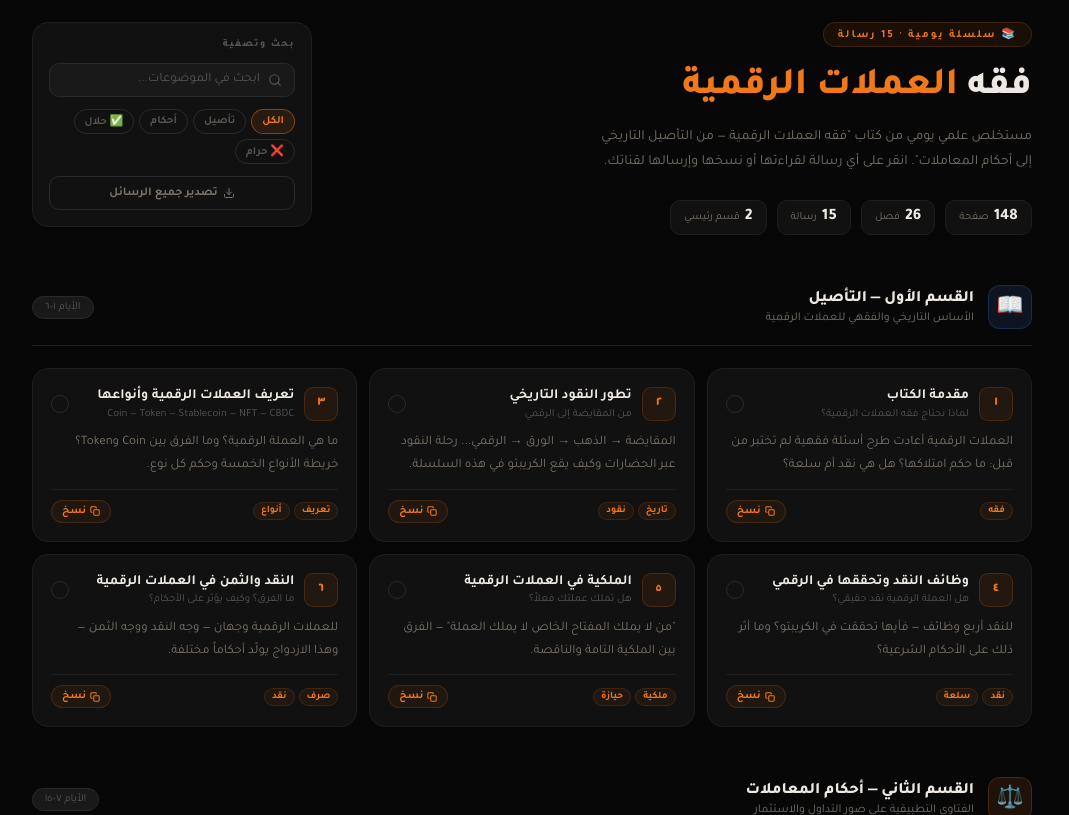
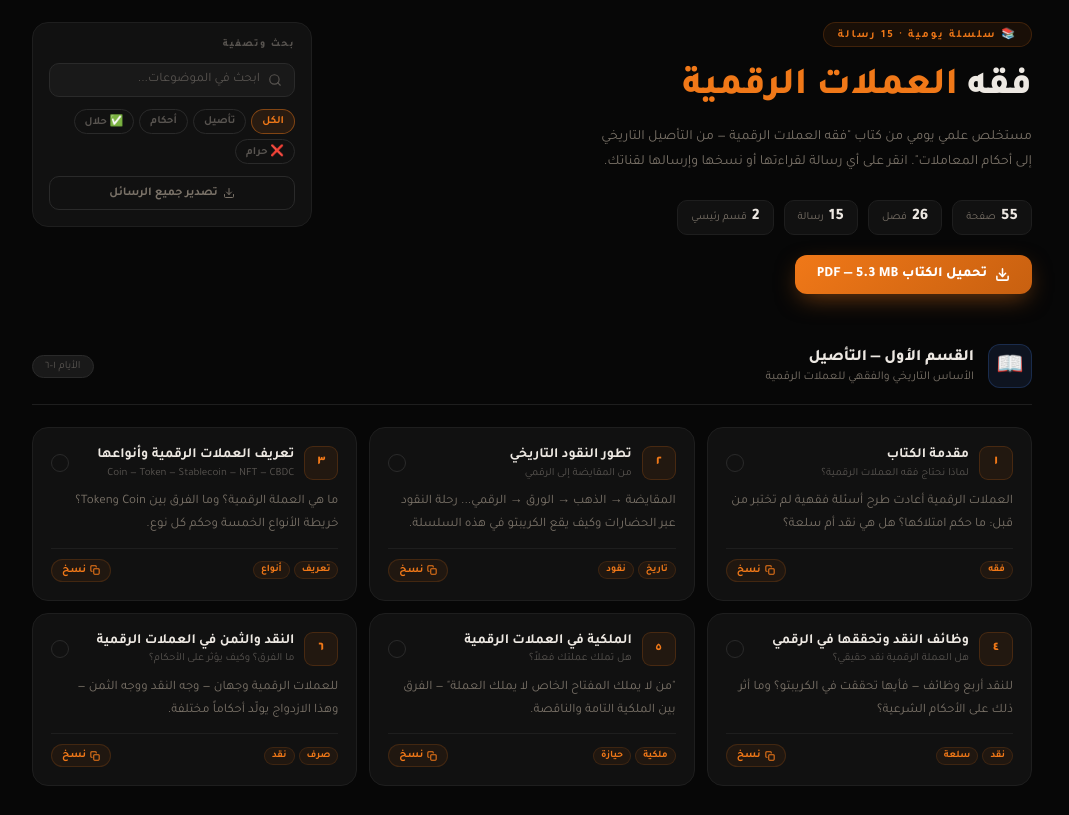
Before and after one commit to vpzpmgtwks-create/kayanews, a Flask app: page /fiqh in a window 1280 px wide. Shown: the part 156-971 px from the top of the page, without its empty margins (108-1177 px from the left). Run offline with Flask 3, Linux system fonts and the light colour scheme; data that the repository does not hold is empty.

Commit message:
feat: add book PDF download + fix page count (55 not 148)

```diff
--- a/templates/fiqh.html
+++ b/templates/fiqh.html
@@ -122,7 +122,19 @@
     .hero-title { font-size: clamp(22px, 4vw, 38px); font-weight: 800; line-height: 1.25; margin-bottom: 12px; }
     .hero-title em { color: var(--orange); font-style: normal; }
     .hero-sub { font-size: 14px; line-height: 1.85; color: var(--ink-2); max-width: 440px; margin-bottom: 24px; }
-    .hero-stats { display: flex; gap: 10px; flex-wrap: wrap; }
+    .hero-stats { display: flex; gap: 10px; flex-wrap: wrap; margin-bottom: 20px; }
+    .dl-btn {
+      display: inline-flex; align-items: center; gap: 8px;
+      padding: 11px 22px; border-radius: 12px;
+      background: linear-gradient(135deg, var(--orange), var(--orange-2));
+      color: #fff; font-size: 14px; font-weight: 800;
+      text-decoration: none; border: none; cursor: pointer;
+      font-family: "Tajawal", sans-serif;
+      box-shadow: 0 8px 24px -6px rgba(240,120,24,.5);
+      transition: filter .18s, transform .18s;
+    }
+    .dl-btn:hover { filter: brightness(1.1); transform: translateY(-1px); }
+    .dl-btn svg { flex-shrink: 0; }
     .stat-chip {
       display: flex; align-items: baseline; gap: 5px;
       background: var(--surface); border: 1px solid var(--line);
@@ -408,11 +420,15 @@
       مستخلص علمي يومي من كتاب "فقه العملات الرقمية — من التأصيل التاريخي إلى أحكام المعاملات". انقر على أي رسالة لقراءتها أو نسخها وإرسالها لقناتك.
     </p>
     <div class="hero-stats">
-      <div class="stat-chip"><span class="stat-val">148</span><span class="stat-key">صفحة</span></div>
+      <div class="stat-chip"><span class="stat-val">55</span><span class="stat-key">صفحة</span></div>
       <div class="stat-chip"><span class="stat-val">26</span><span class="stat-key">فصل</span></div>
       <div class="stat-chip"><span class="stat-val">15</span><span class="stat-key">رسالة</span></div>
       <div class="stat-chip"><span class="stat-val">2</span><span class="stat-key">قسم رئيسي</span></div>
     </div>
+    <a href="{{ url_for('static', filename='فقه_العملات_الرقمية.pdf') }}" download class="dl-btn">
+      <svg viewBox="0 0 24 24" width="15" height="15" fill="none" stroke="currentColor" stroke-width="2.5" stroke-linecap="round" stroke-linejoin="round"><path d="M21 15v4a2 2 0 01-2 2H5a2 2 0 01-2-2v-4"/><polyline points="7 10 12 15 17 10"/><line x1="12" y1="15" x2="12" y2="3"/></svg>
+      تحميل الكتاب PDF — 5.3 MB
+    </a>
   </div>
   <div class="side-panel">
     <span class="panel-label">بحث وتصفية</span>
```
Also changed, not shown: 1 other file.
